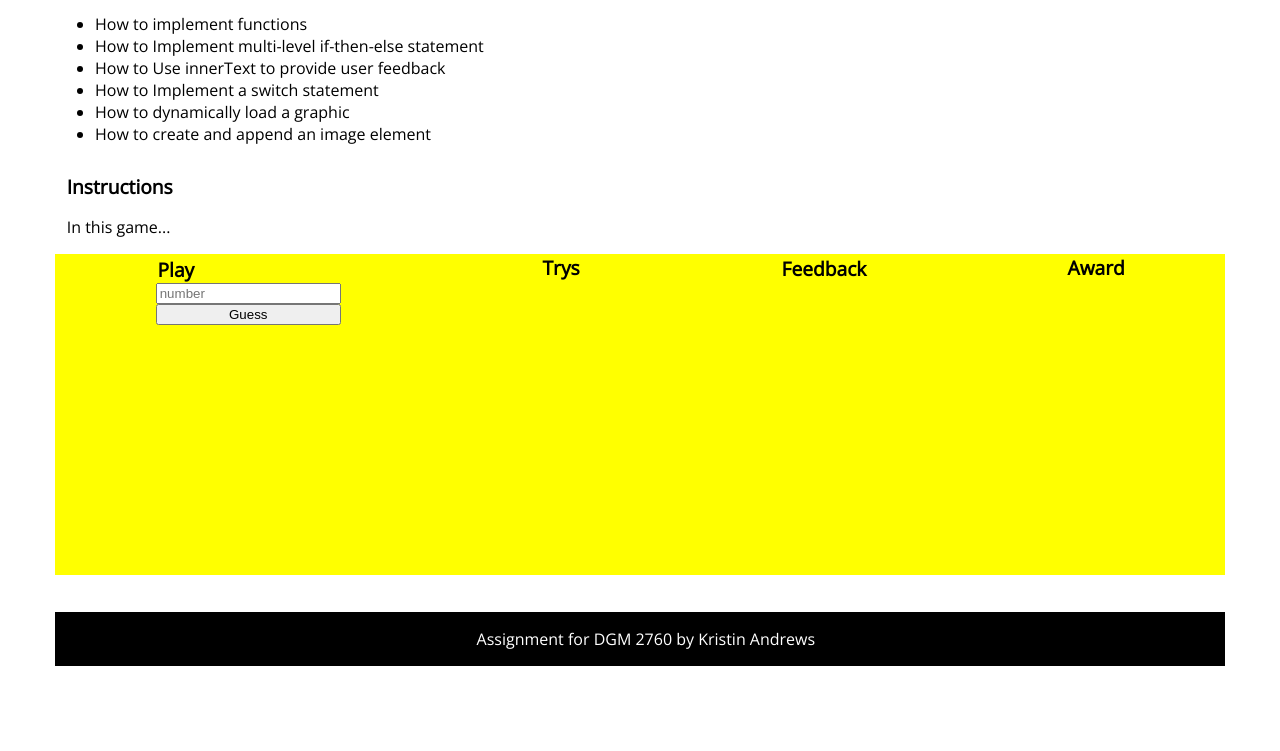
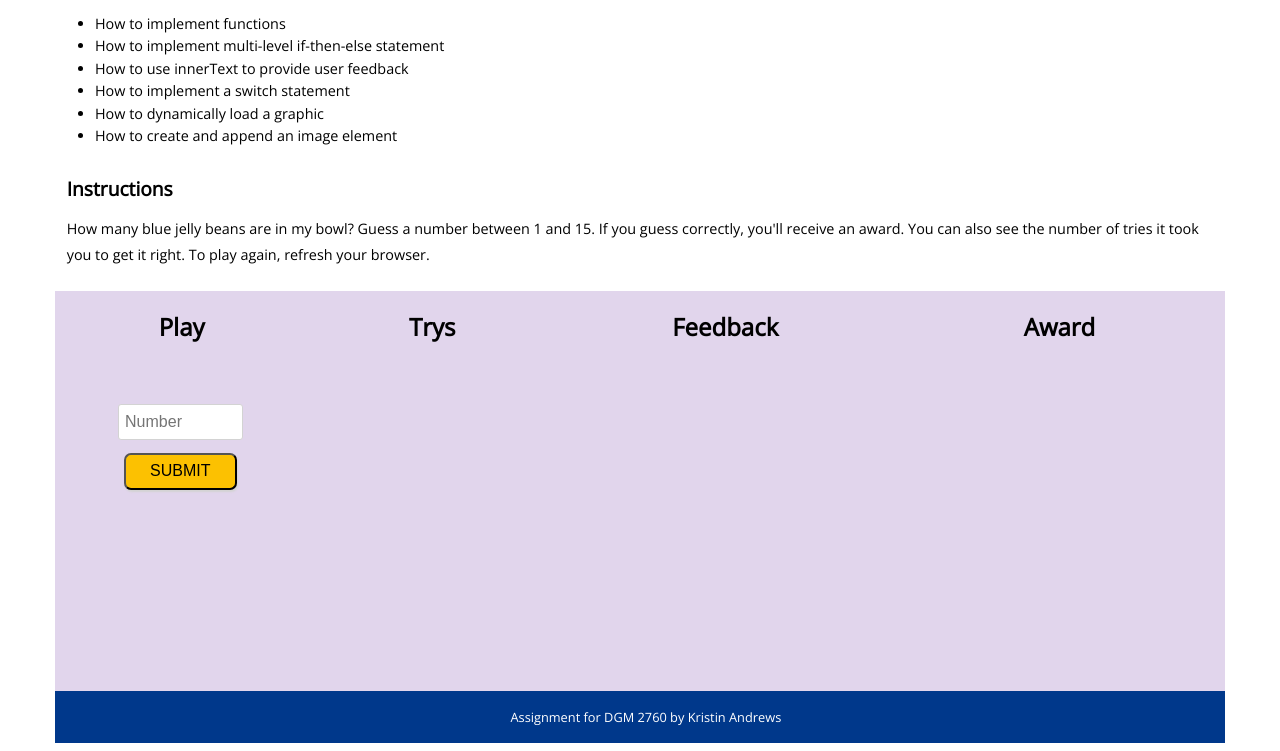
Before and after one commit to kand123/dgm2760, a plain HTML site: page unit03/index.html in a window 1280 px wide. Shown: the part 308-1059 px from the top of the page. Before the commit the page ends 982 px from the top, so only its background shows below. Drawn offline with nearby package versions, Linux system fonts and the light colour scheme.

Commit message:
finished styling

```diff
--- a/unit03/css/styles.css
+++ b/unit03/css/styles.css
@@ -74,27 +74,95 @@ main h2 {
 }
 
 main p {
-    font-size: 1rem;
+    font-size: .9rem;
+    line-height: 1.6rem;
+    margin-bottom: 2%;
+}
+
+main li {
+    font-size: .9rem;
+    line-height: 1.4rem;
 }
 
 div.col1 div{
     display: flex;
     flex-direction: column;
+align-items: center;
+}
+
+.col2 p {
+    font-size: 2rem;
+}
+
+section#game {
+    background-color: rgb(225, 213, 236);
+    display: grid;
+    grid-template-columns: 1.5fr 1.5fr 2fr 2fr;
+    justify-content: space-around;
+    padding-bottom: 3%;
+    margin-bottom: 0;
+min-height: 400px;
+}
+
+#game h2 {
+    margin: 1rem 0 1.5rem 0;
+    font-size: 1.5rem;
+}
+
+#game img {
+    width: 50%;
+}
+
+#game div {
+    text-align: center;
 
 }
 
-section#game {
-    background-color: yellow;
-    display: flex;
-    justify-content: space-around;
-    padding-bottom: 250px;
-    margin-bottom: 0;
+#game input {
+    width: 50%;
+    border: 1px solid lightgray;
+    padding: .5rem .4rem;
+    border-radius: 3px;
+    font-size: 1rem;
+}
+#game button {
+    margin: 5%;
+    width: 45%;
+    border-radius: 7px;
+    background-color: rgb(252, 193, 1);
+    box-shadow:1px 2px 2px lightgray;
+    font-size: 1rem;
+    padding-top: 3%;
+    padding-bottom: 3%;
 }
 
+#guess {
+    margin-top: 15%;
+}
+
+div#attempts {
+    font-size: 2rem;
+    margin-top: 20%;
+}
+
+div#feedback {
+    font-size: 1rem;
+    margin-top: 20%;
+}
 
 footer {
-background-color: #000;
+background-color: rgb(0, 56, 139);
 color: #fff;
 display: flex;
 justify-content: center;
+font-size: .8rem;
+
 }
+
+footer p {
+    padding-top: .25rem;
+    padding-bottom: .25rem;
+}
+main {
+    margin-bottom: 0;
+}
--- a/unit03/index.html
+++ b/unit03/index.html
@@ -19,22 +19,22 @@
 <h2>What I learned in this assignment:</h2>
 <ul>
 <li>How to implement functions</li>
-<li>How to Implement multi-level if-then-else statement</li>
-<li>How to Use innerText to provide user feedback</li>
-<li>How to Implement a switch statement</li>
+<li>How to implement multi-level if-then-else statement</li>
+<li>How to use innerText to provide user feedback</li>
+<li>How to implement a switch statement</li>
 <li>How to dynamically load a graphic
 </li>
 <li>How to create and append an image element</li>
 </ul>
 <h2>Instructions</h2>
-<p>In this game...</p>
+<p>How many blue jelly beans are in my bowl? Guess a number between 1 and 15. If you guess correctly, you'll receive an award. You can also see the number of tries it took you to get it right. To play again, refresh your browser.</p>
 
 <section id=game>
 <div class="col1">
 <h2>Play</h2>
 <div>
-<input id="guess" type="number" placeholder="number"/>
-<button onclick="evalGuess()">Guess</button>
+<input id="guess" type="number" placeholder="Number"/>
+<button onclick="evalGuess()">SUBMIT</button>
 </div>
 </div>
 
--- a/unit03/js/main.js
+++ b/unit03/js/main.js
@@ -20,7 +20,7 @@ gamerGuess = document.querySelector('#guess').value
 const feedback = document.querySelector('#feedback')
 
 //Once someone has reached the correct answer, it won't iterate anymore so you can see how many tries it took them just to get to the correct answer.
-if (ribbon.hasChildNodes() == true) {
+if (ribbon.hasChildNodes() == true && gamerGuess <16 && gamerGuess >0) {
     totalGuesses -= 1
 }
 
@@ -37,7 +37,7 @@ if (gamerGuess == correctNumber) {
     feedback.innerText = 'Too low. Try again.'
 }
     else {
-    feedback.innerText = 'Please choose a number between 1 and 15 and try again.'
+    feedback.innerText = 'Please choose a number between 1 and 15.'
      totalGuesses  -= 1
     }
     document.querySelector('#attempts').innerText = totalGuesses
@@ -60,15 +60,8 @@ switch (totalGuesses){
     case 6:
         imagePath = 'images/second.png'
         break;
-    case 7:
-    case 8:
-    case 9:
-    case 10:
-    case 11:
-    case 12:
-    case 13:
-    case 14:
-    case 15:
+    default:
+
         imagePath = 'images/third.png'
         break
 }
```
